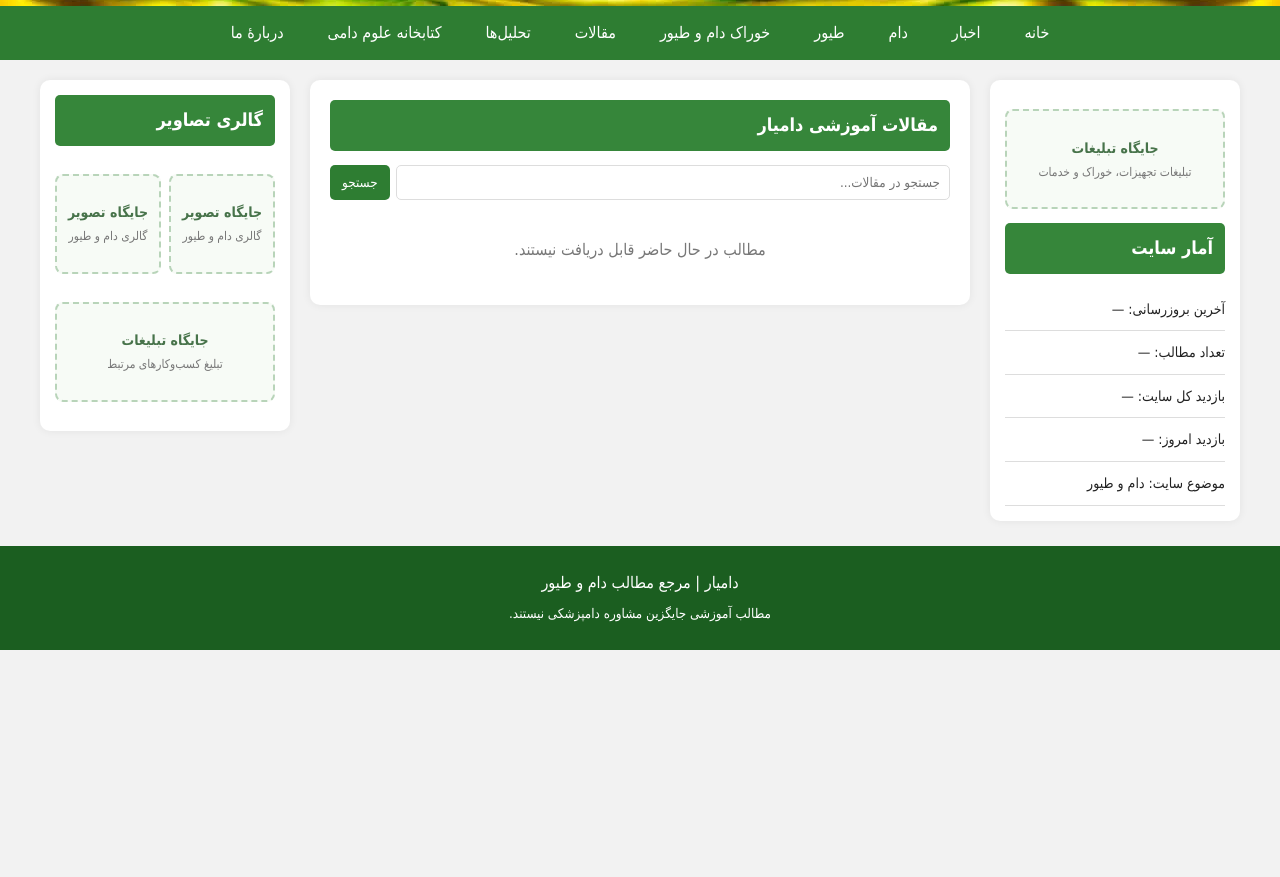
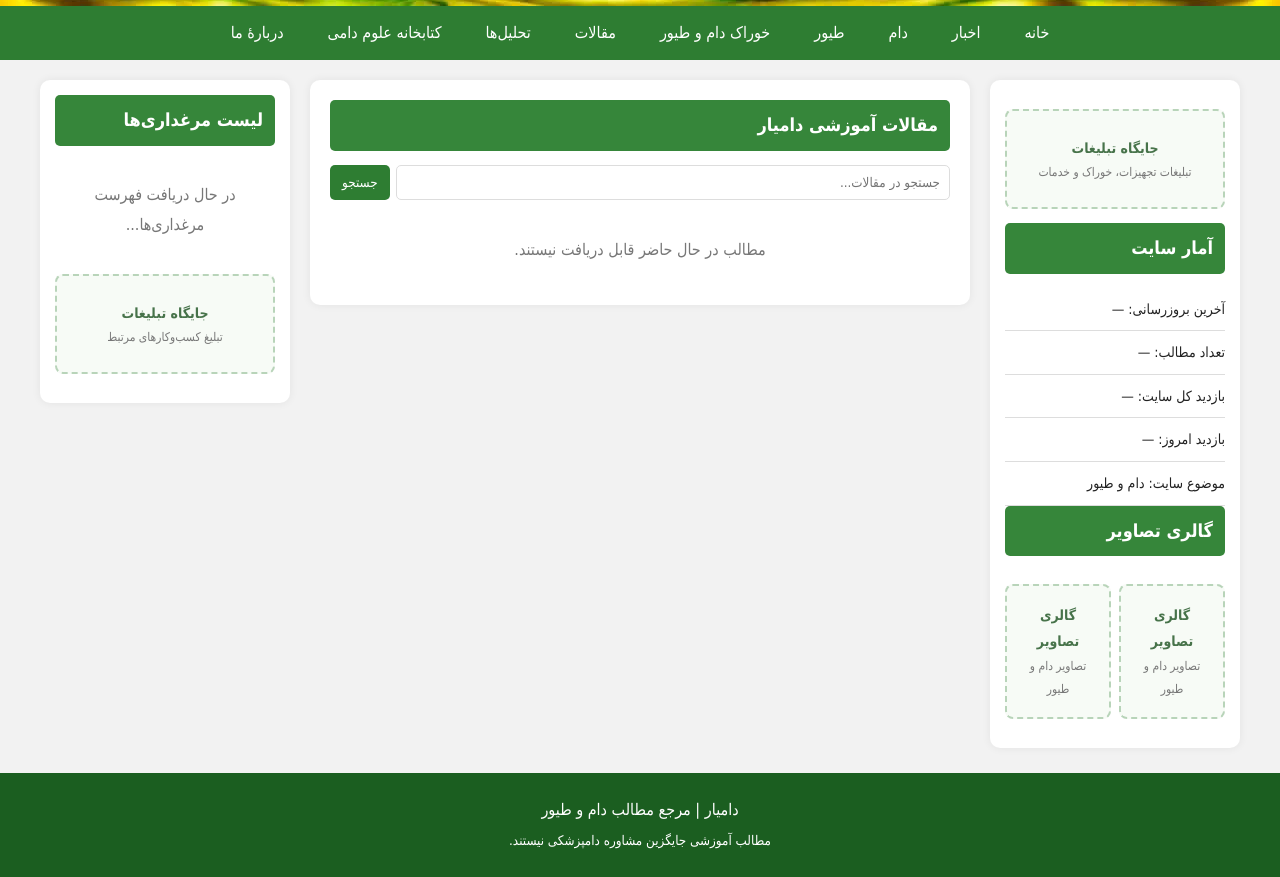
Before and after one commit to damyar1/official, a plain HTML site: page articles.html in a window 1280 px wide. Shown: the part 426-1303 px from the top of the page. Before the commit the page ends 1076 px from the top, so only its background shows below. Drawn offline with nearby package versions, Linux system fonts and the light colour scheme; no server answers.

Commit message:
Move gallery to right sidebar and add poultry farm list

```diff
--- a/articles.html
+++ b/articles.html
@@ -44,7 +44,10 @@
                 <li>بازدید امروز: <span id="todayViews">—</span></li>
                 <li>موضوع سایت: دام و طیور</li>
             </ul>
-        </aside>
+
+            <h3>گالری تصاویر</h3>
+            <div class="gallery" id="siteGallery"><div class="ad-slot"><strong>گالری تصاویر</strong><small>تصاویر دام و طیور</small></div><div class="ad-slot"><strong>گالری تصاویر</strong><small>تصاویر دام و طیور</small></div></div>
+</aside>
         <section class="content">
             <h3 class="section-title">مقالات آموزشی دامیار</h3>
             <div class="search"><input id="searchInput" placeholder="جستجو در مقالات..."><button
@@ -55,11 +58,8 @@
 
         </section>
         <aside class="sidebar leftside">
-            <h3>گالری تصاویر</h3>
-            <div class="gallery">
-                <div class="ad-slot"><strong>جایگاه تصویر</strong><small>گالری دام و طیور</small></div>
-                <div class="ad-slot"><strong>جایگاه تصویر</strong><small>گالری دام و طیور</small></div>
-            </div>
+            <h3>لیست مرغداری‌ها</h3>
+            <div class="farm-list" id="poultryFarms"><p class="empty">در حال دریافت فهرست مرغداری‌ها...</p></div>
             <div class="ad-slot"><strong>جایگاه تبلیغات</strong><small>تبلیغ کسب‌وکارهای مرتبط</small></div>
         </aside>
     </main>
```
